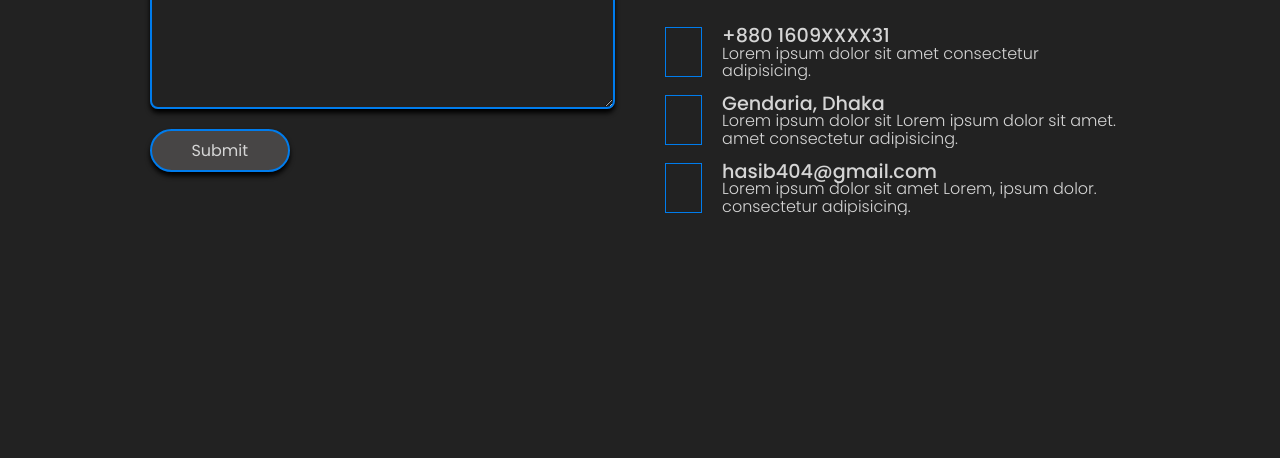
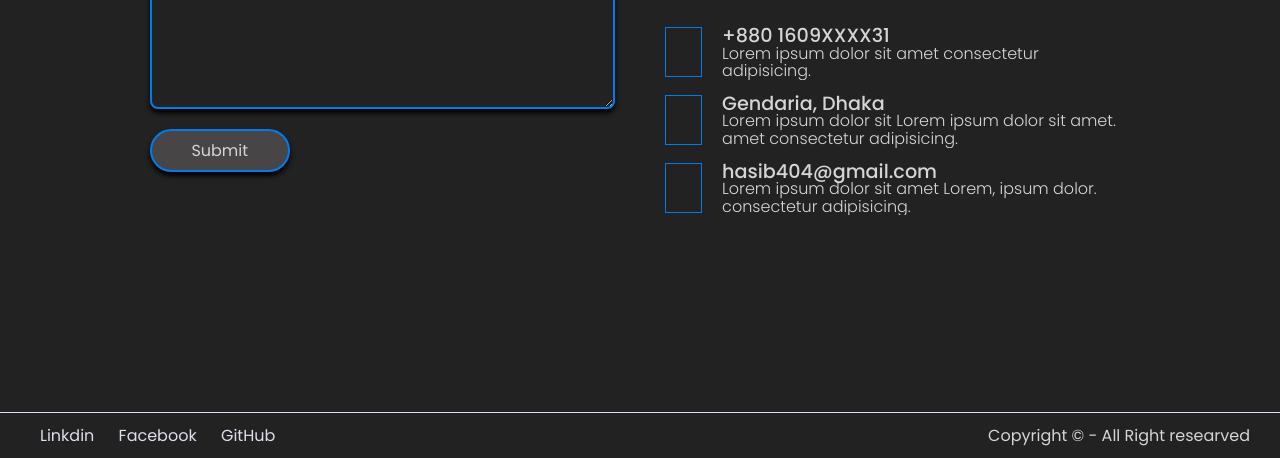
Before and after one commit to hasib503/private, a plain HTML site: page index.html in a window 1280 px wide. Shown: the part 1188-1646 px from the top of the page. Before the commit the page ends 1600 px from the top, so only its background shows below. Drawn offline with Linux system fonts and the light colour scheme.

Commit message:
add copyright section

```diff
--- a/asset/css/style.css
+++ b/asset/css/style.css
@@ -295,3 +295,25 @@ header{
 }
 
 /* ----------- contact section 05 end---------- */
+/* ----------- contact section 05 end---------- */
+#copyright_section{
+    border-top: 1px solid #dddeee;
+
+}
+.copyright_section_item{
+    /* border: 2px solid red; */
+    display: flex;
+    justify-content: space-between;
+    padding: 10px 30px;
+}
+.copyright_section_item p:first-child a{
+    color: #dddeee;
+    text-decoration: none;
+    margin: 0 10px;
+    /* transition: 0.5s; */
+}
+
+.copyright_section_item p:first-child a:hover{
+    color: #fff;
+
+}
--- a/index.html
+++ b/index.html
@@ -99,7 +99,14 @@
 
     </section>
     <section id="copyright_section">
-
+        <div class="copyright_section_item">
+            <p>
+                <a href="www.linkedin.com/in/Hasib24" target="_blank">Linkdin</a>
+                <a href="https://www.facebook.com/hasib024" target="_blank">Facebook</a>
+                <a href="https://github.com/Hasib24" target="_blank">GitHub</a>
+            </p>
+            <p>Copyright &copy; - All Right researved </p>
+        </div>
     </section>
     <script src="asset/javaScript/main.js"></script>
 
```
Also changed, not shown: style.css (line endings or trailing spaces).
